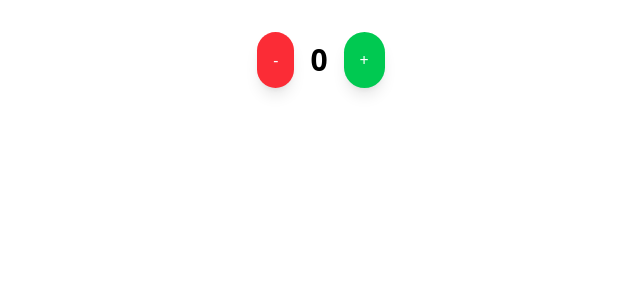
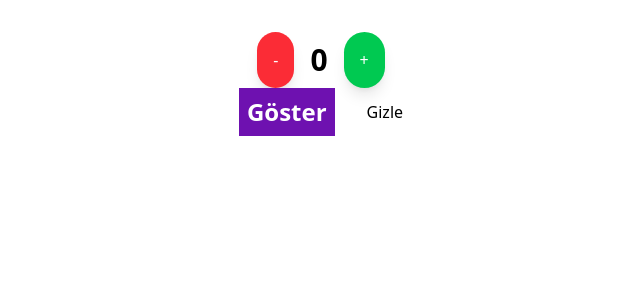
Before and after one commit to Arcadia-0/develop, a React (Vite) app: page / in a window 1280 px wide. Shown: the top 300 px of the page, without its empty margins (319-959 px from the left). Built offline with nearby package versions, Linux system fonts and the light colour scheme.

Commit message:
showcontent

```diff
--- a/src/App.jsx
+++ b/src/App.jsx
@@ -1,11 +1,13 @@
 import './App.css'
 import Count from './components/Count/Count'
+import ShowContent from './components/ShowContent/ShowContent'
 
 function App() {
 
   return (
     <div>
       <Count/>
+      <ShowContent/>
     </div>
   )
 }
--- /dev/null
+++ b/src/components/ShowContent/ShowContent.jsx
@@ -0,0 +1,28 @@
+import React, { useState } from 'react'
+
+const ShowContent = () => {
+
+    const [showContent, setShowContent] = useState("");
+
+    const onShow = () => {
+        setShowContent("There are many ways to stimulate your brain and boost dopamine levels. However, the best way to do this is by coding — solving a bug or creating something on your own, without relying on Chatgpt")
+    }
+    const onHide = () => {
+        setShowContent("")
+    }
+
+
+
+    return (
+    <div className=' '>
+        <div className='flex justify-center gap-8'>
+        <button className='bg-purple-800 p-2 text-white text-2xl font-bold' onClick={onShow}>Göster</button>
+        <button onClick={onHide}>Gizle</button>
+        </div>
+
+        <h1 className='flex flex-col'>{showContent}</h1>
+    </div>
+  )
+}
+
+export default ShowContent
```
